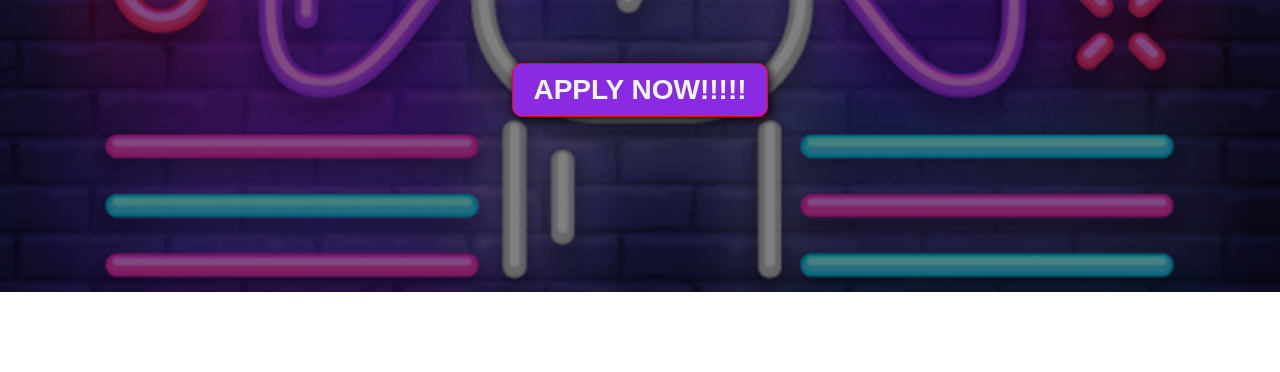
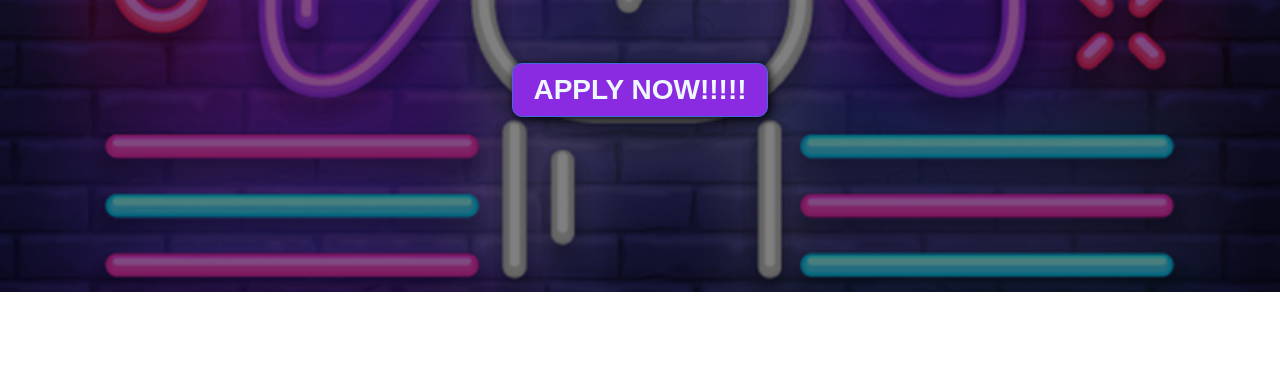
Before and after one commit to Juanesdiaz/Juegos-page, a plain HTML site: page index.html in a window 1280 px wide. Shown: the part 428-800 px from the top of the page. Drawn offline with Linux system fonts and the light colour scheme.

Commit message:
Color changes
a

```diff
--- a/css/style.css
+++ b/css/style.css
@@ -25,7 +25,7 @@ h1{  font-size: 3.5em;}
     font-weight: bold;
     padding: 10px 20px;
     border-radius: 10px;
-    border: 1px solid red;
+    border: 1px solid royalblue;
     box-shadow:  2px 2px 10px black;
     color: aliceblue;
     background-color: blueviolet;
```
